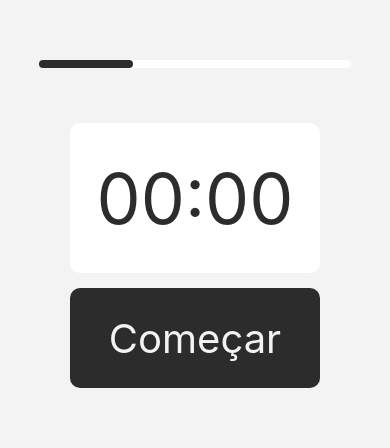
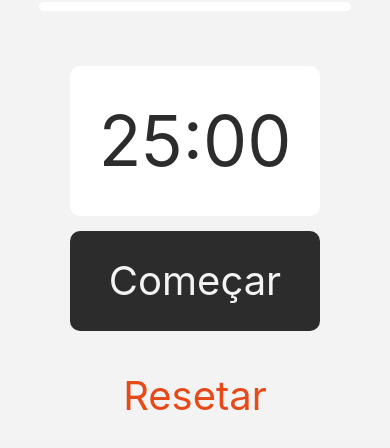
Before and after one commit to JuniorMelo1997/Pomodoro-Timer-in-React-Native, a React Native app: screen / in a window 390 px wide. Shown: the part 198-646 px from the top of the page. Built offline with nearby package versions, Linux system fonts and the light colour scheme.

Commit message:
commit 2 - Everything working, but time it's not configurable for the user (default is 25 min)

```diff
--- a/App.js
+++ b/App.js
@@ -1,15 +1,62 @@
 import { StatusBar } from 'expo-status-bar';
-import { StyleSheet, Text, View } from 'react-native';
+import { StyleSheet, View } from 'react-native';
 import { Display } from './src/components/Display';
 import { Btn } from './src/components/Button';
 import { Bar } from './src/components/Bar';
+import { useEffect, useState } from 'react';
 
 export default function App() {
+  const [initial, setInitial] = useState(25*60);
+  const [counter, setCounter] = useState(initial);
+  const [isCounting, setIsCounting] = useState(false);
+
+  const timeCounter = setTimeout(()=>{
+    changeCounter();
+  }, 1000);
+
+  const handleIsCounting = ()=>{
+    if(!isCounting && counter === 0){
+      restart();
+    }
+
+    setIsCounting(!isCounting);
+    stop();
+  }
+
+  const changeCounter = ()=>{
+    if(isCounting && counter > 0){
+      setCounter(counter - 1);
+    }
+  }
+
+  const stop = ()=>{
+    clearTimeout(timeCounter);
+  }
+
+  const restart = ()=>{
+    setCounter(initial)
+  }
+
+  useEffect(()=>{
+    console.log(counter, isCounting);
+
+    if(counter === 0){
+      setIsCounting(false);
+    }
+
+    if(isCounting){
+      timeCounter;
+    };
+
+  }, [counter, isCounting])
+
   return (
     <View style={styles.container}>
-      <Bar />
-      <Display />
-      <Btn />
+      <Bar counter={counter} initial={initial} />
+      <Display counter={counter} />
+      <Btn action={handleIsCounting} type = "start" message={isCounting ? "Parar" : "Começar"} disabled={false} />
+      <Btn action={restart} type = "restart" message={"Resetar"} disabled = {isCounting ? true : false} />
+
       <StatusBar style="auto" />
     </View>
   );
--- a/src/components/Bar.js
+++ b/src/components/Bar.js
@@ -2,16 +2,10 @@
 
 import { StyleSheet, View } from "react-native";
 
-export const Bar = () => {
-    return (
-    <View className="total" style={style.total}>
-      <View className="progress" style={style.progress}>
+export const Bar = ({counter, initial}) => {
+    const totalProgress = 100 - 100*(counter/initial)
 
-      </View>
-    </View>
-  );
-}
-
+    /* I usually put the style out of the component function, but i will need to use the "totalProgress" const, so i need to put it in the same scope in this case */
     const style = StyleSheet.create({
       total: {
           width: "80%",
@@ -21,9 +15,18 @@ const style = StyleSheet.create({
           marginBottom: 40,
       },
       progress: {
-        width: "30%",
+          width: `${totalProgress}%`,
           height: "100%",
           backgroundColor: "#2c2c2c",
           borderRadius: 10,
       }
   });
+
+    return (
+    <View className="total" style={style.total}>
+      <View className="progress" style={style.progress}>
+
+      </View>
+    </View>
+  );
+}
--- a/src/components/Button.js
+++ b/src/components/Button.js
@@ -1,19 +1,21 @@
-import { StyleSheet, View, Text, TouchableOpacity } from "react-native"
+import { StyleSheet, Text, TouchableOpacity } from "react-native"
 
-export const Btn = ()=>{
+export const Btn = ({action, type, message, disabled})=>{
     return (
-        <View style={style.container}>
-            <TouchableOpacity>
-                <Text style={style.text}>
-                    Começar
-                </Text>
-            </TouchableOpacity>
-        </View>
+        <TouchableOpacity
+            activeOpacity={0.8}
+            onPress={action}
+            style={type === "start" ? style.buttonStartPause : style.buttonRestart}
+            disabled={disabled} >
+            <Text style={type === "start" ? style.textStartPause : disabled ? style.textRestartDiabled  : style.textRestart}>
+                {message}
+            </Text>
+        </TouchableOpacity>
     )
 }
 
 const style = StyleSheet.create({
-    container: {
+    buttonStartPause: {
       backgroundColor: '#2c2c2c',
       height: 100,
       width: 250,
@@ -21,8 +23,25 @@ const style = StyleSheet.create({
       alignItems: 'center',
       justifyContent: 'center',
     },
-    text: {
+    buttonRestart:{
+      backgroundColor: '#f3f3f3',
+      height: 100,
+      width: 250,
+      borderRadius: 10,
+      alignItems: 'center',
+      justifyContent: 'center',
+    },
+    textStartPause: {
       color:"#f3f3f3",
       fontSize: 40
+    },
+    textRestart:{
+        color: "#E64A19",
+        fontSize: 40
+    },
+    textRestartDiabled:{
+        opacity: 0,
+        height: 0,
+        width: 0
     }
   });
--- a/src/components/Display.js
+++ b/src/components/Display.js
@@ -1,10 +1,12 @@
 import { StyleSheet, View, Text } from "react-native"
 
-export const Display = ()=>{
+export const Display = ({counter})=>{
+    const min = String(Math.floor(counter/60) < 10 ? "0" + Math.floor(counter/60) : Math.floor(counter/60))
+    const sec = String((counter - 60*min) < 10 ? "0" + (counter - 60*min) : (counter - 60*min));
     return (
         <View style={style.container}>
             <Text style={style.text}>
-                00:00
+                {min}:{sec}
             </Text>
         </View>
     )
```
Lines whose indentation alone changed are shown as unchanged.
